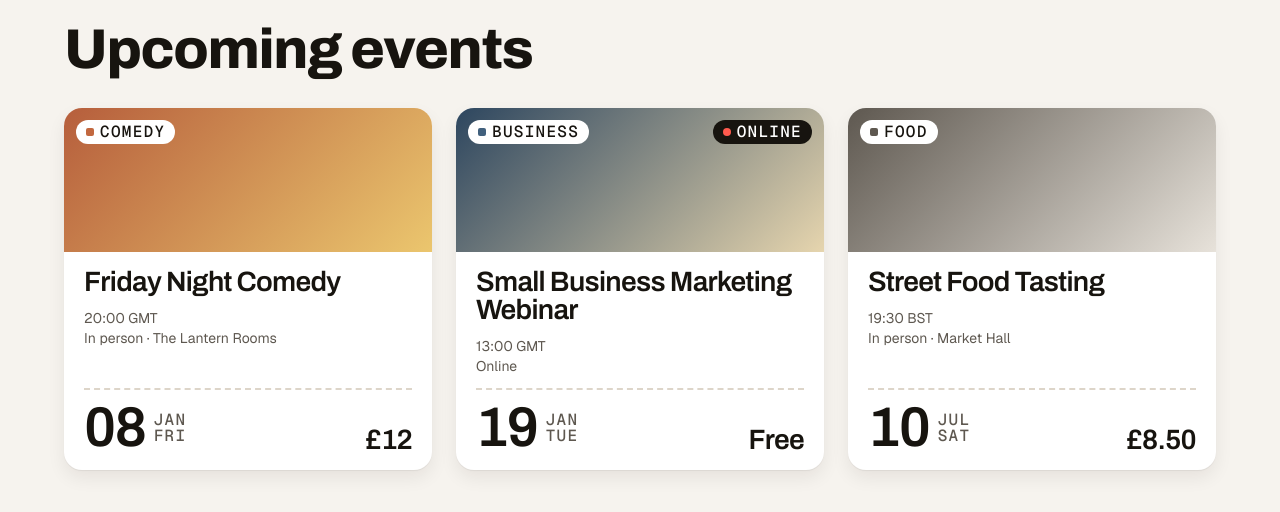
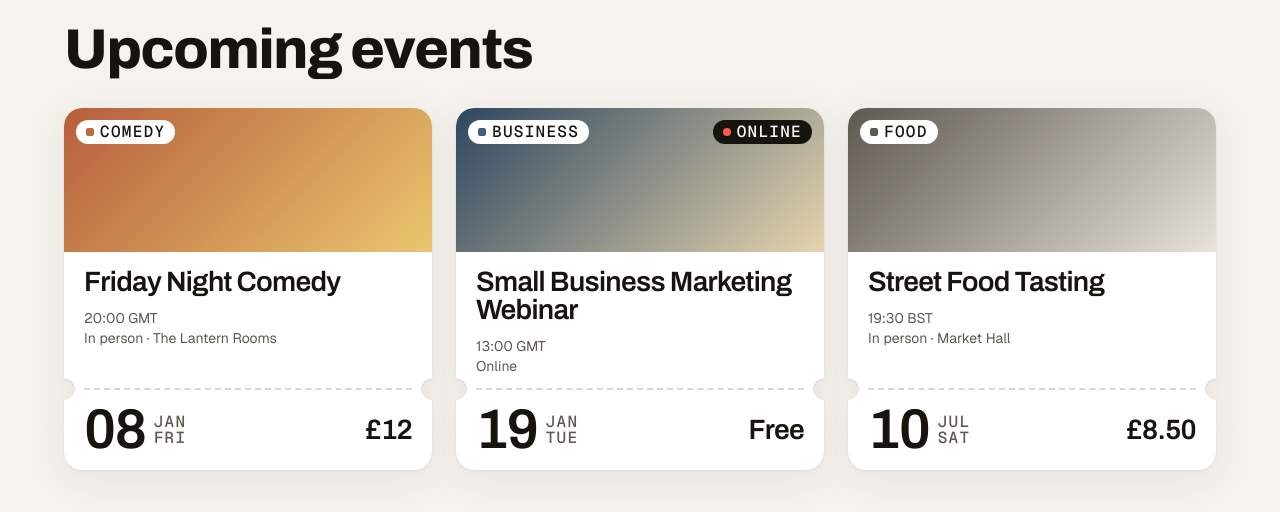
Before and after one commit to ap23hp/Tix-book, a Next.js app in the folder web/: page / in a window 1280 px wide. Shown: the top 512 px of the page. Built offline with nearby package versions, Linux system fonts and the light colour scheme.

Commit message:
feat(web): ticket card with notches, category fallback and timezone-aware times

```diff
--- a/web/app/globals.css
+++ b/web/app/globals.css
@@ -82,3 +82,26 @@
     outline-offset: 4px;
   }
 }
+
+@layer components {
+  /* Outer element: shadow that follows the notched shape */
+  .ticket {
+    filter: drop-shadow(0 1px 1px rgb(23 20 15 / 0.06))
+      drop-shadow(0 8px 18px rgb(23 20 15 / 0.07));
+  }
+
+  .ticket:hover,
+  .ticket:focus-visible {
+    filter: drop-shadow(0 2px 2px rgb(23 20 15 / 0.08))
+      drop-shadow(0 18px 30px rgb(23 20 15 / 0.16));
+  }
+
+  /* Inner element: cut a half-circle out of each side at the perforation */
+  .ticket-notched {
+    --notch-y: calc(100% - 81px);
+    mask-image:
+      radial-gradient(circle 11px at 0 var(--notch-y), transparent 10.5px, #000 11px),
+      radial-gradient(circle 11px at 100% var(--notch-y), transparent 10.5px, #000 11px);
+    mask-composite: intersect;
+  }
+}
--- a/web/app/layout.tsx
+++ b/web/app/layout.tsx
@@ -30,7 +30,10 @@ export default function RootLayout({ children }: LayoutProps<"/">) {
       lang="en"
       className={`${archivo.variable} ${geist.variable} ${geistMono.variable} h-full antialiased`}
     >
-      <body className="min-h-full flex flex-col bg-page text-ink font-sans">
+      <body
+        suppressHydrationWarning
+        className="min-h-full flex flex-col bg-page text-ink font-sans"
+      >
         {children}
       </body>
     </html>
--- a/web/app/page.tsx
+++ b/web/app/page.tsx
@@ -35,7 +35,7 @@ const fakeEvents: EventSummary[] = [
 
 export default function Home() {
   return (
-    <main className="mx-auto max-w-[1200px] p-6">
+    <main className="mx-auto max-w-300 p-6">
       <h1 className="font-display text-display-lg font-extrabold [font-variation-settings:'wdth'_75] tracking-tight text-ink">
         Upcoming events
       </h1>
--- a/web/components/EventCard.tsx
+++ b/web/components/EventCard.tsx
@@ -70,9 +70,9 @@ export function EventCard({ event }: { event: EventSummary }) {
   return (
     <Link
       href={`/events/${event.id}`}
-      className="flex flex-col rounded-ticket bg-surface shadow-ticket transition duration-160 ease-ticket hover:-translate-y-1 hover:shadow-ticket-lift focus-visible:-translate-y-1 focus-visible:shadow-ticket-lift motion-reduce:transition-none motion-reduce:hover:translate-y-0"
+      className="ticket flex flex-col rounded-ticket transition duration-160 ease-ticket hover:-translate-y-1 focus-visible:-translate-y-1 motion-reduce:transition-none motion-reduce:hover:translate-y-0"
     >
-      <article className="flex flex-1 flex-col">
+      <article className="ticket-notched flex flex-1 flex-col rounded-ticket bg-surface">
         {/* Cover art */}
         <div
           className="relative h-36 rounded-t-ticket"
@@ -123,8 +123,8 @@ export function EventCard({ event }: { event: EventSummary }) {
           className="mx-5 mt-auto border-t-2 border-dashed border-perf"
         />
 
-        {/* Stub: date and price */}
-        <div className="flex items-end justify-between px-5 pb-4 pt-3">
+        {/* Stub: fixed 80px height so the notches line up with the perforation */}
+        <div className="flex h-20 items-center justify-between px-5">
           <time dateTime={event.startsAt} className="flex items-center gap-2">
             <span className={`text-display-lg text-ink ${display}`}>{day}</span>
             <span className={`flex flex-col text-ink-muted ${label}`}>
```
